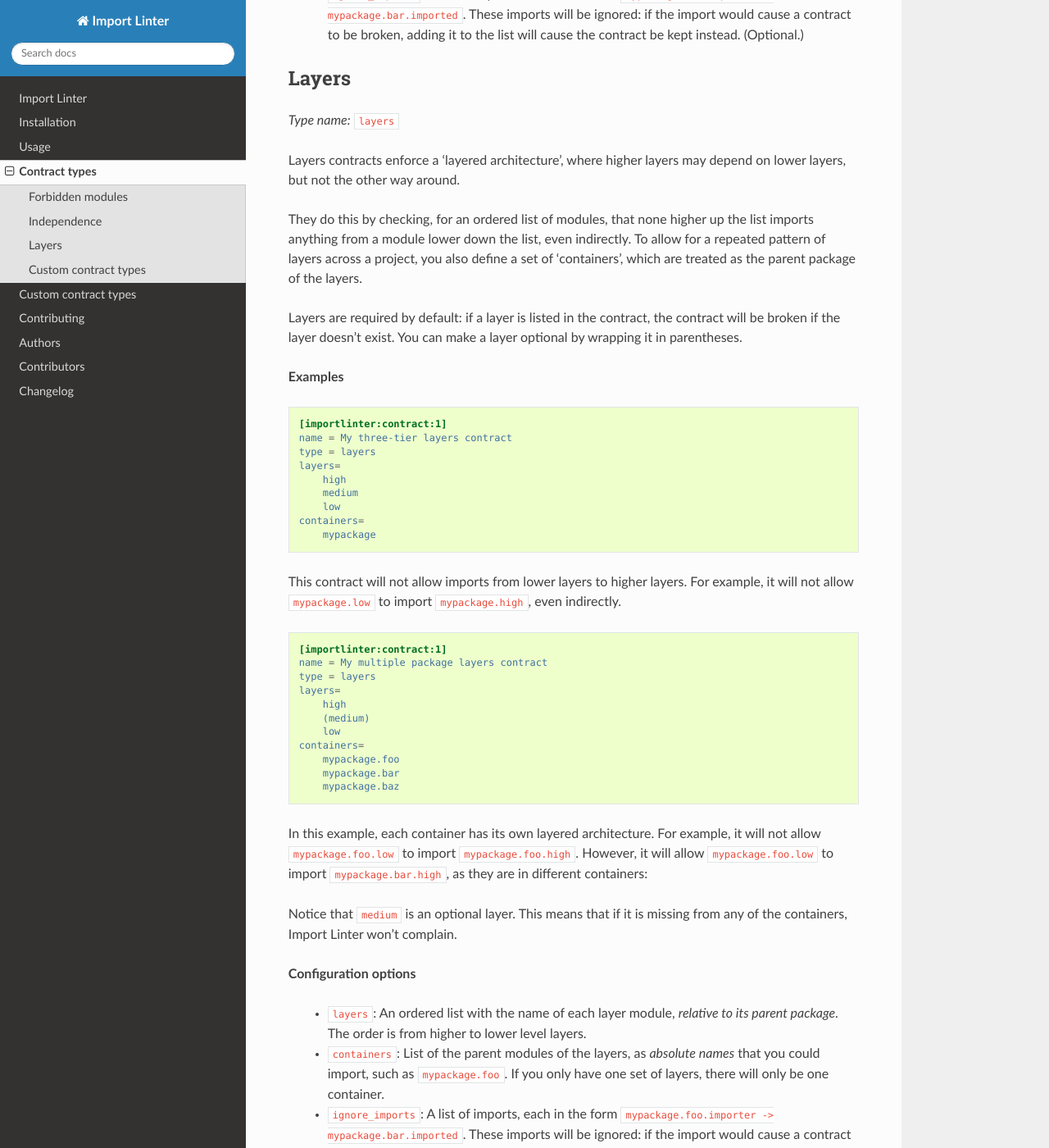
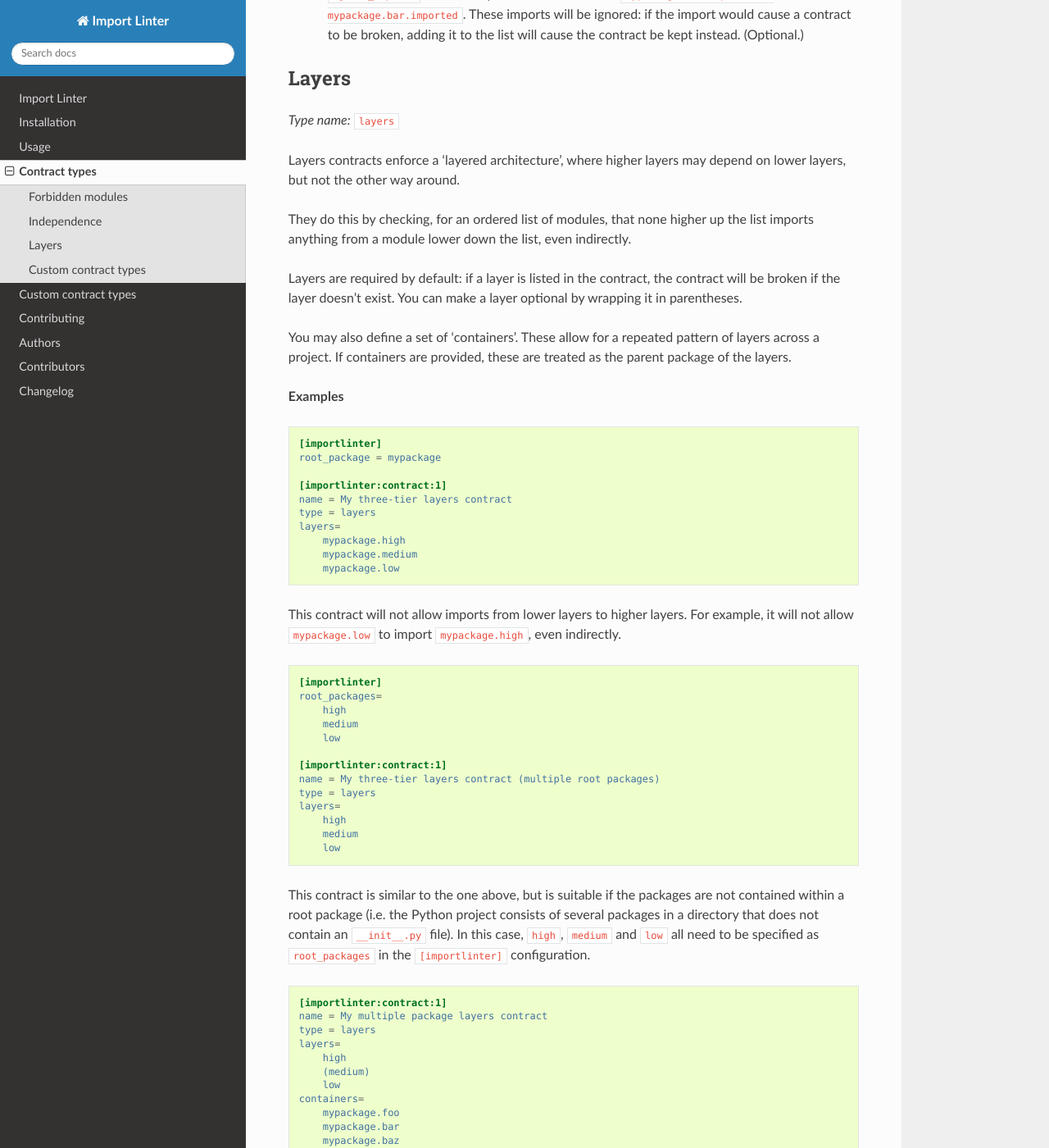
Before and after one commit to seddonym/import-linter, a Sphinx documentation site: the page built from docs/contract_types.rst, in a window 1280 px wide and 1400 px high, scrolled down 2045 px. Shown: the whole window at 82% size. Built offline with Sphinx 7.4.7 and the Read the Docs theme 2.0.0, drawn with Linux system fonts in a browser that asks for light colours; some of the changed text lies outside the part shown.

Commit message:
Update docs to reflect root_packages and optional containers

```diff
--- a/README.rst
+++ b/README.rst
@@ -13,7 +13,7 @@ Import Linter
     :target: https://travis-ci.org/seddonym/import-linter
 
 
-Import Linter allows you to define and enforce rules for the internal and external imports within your Python project.
+Import Linter allows you to define and enforce rules for the imports within and between Python packages.
 
 * Free software: BSD license
 * Documentation: https://import-linter.readthedocs.io.
@@ -29,8 +29,8 @@ Overview
 --------
 
 Import Linter is a command line tool to check that you are following a self-imposed
-architecture within your Python project. It does this by analysing the imports between all the modules in a Python
-package, and compares this against a set of rules that you provide in a configuration file.
+architecture within your Python project. It does this by analysing the imports between all the modules in one
+or more Python packages, and compares this against a set of rules that you provide in a configuration file.
 
 The configuration file contains one or more 'contracts'. Each contract has a specific
 type, which determines the sort of rules it will apply. For example, the ``forbidden``
--- a/docs/contract_types.rst
+++ b/docs/contract_types.rst
@@ -108,28 +108,52 @@ Layers contracts enforce a 'layered architecture', where higher layers may depen
 way around.
 
 They do this by checking, for an ordered list of modules, that none higher up the list imports anything from a module
-lower down the list, even indirectly. To allow for a repeated pattern of layers across a project, you also define
-a set of 'containers', which are treated as the parent package of the layers.
+lower down the list, even indirectly.
 
 Layers are required by default: if a layer is listed in the contract, the contract will be broken if the layer
 doesn't exist. You can make a layer optional by wrapping it in parentheses.
+
+You may also define a set of 'containers'. These allow for a repeated pattern of layers across a project. If containers
+are provided, these are treated as the parent package of the layers.
 
 **Examples**
 
 .. code-block:: ini
 
+    [importlinter]
+    root_package = mypackage
+
     [importlinter:contract:1]
     name = My three-tier layers contract
+    type = layers
+    layers=
+        mypackage.high
+        mypackage.medium
+        mypackage.low
+
+This contract will not allow imports from lower layers to higher layers. For example, it will not allow
+``mypackage.low`` to import ``mypackage.high``, even indirectly.
+
+.. code-block:: ini
+
+    [importlinter]
+    root_packages=
+        high
+        medium
+        low
+
+    [importlinter:contract:1]
+    name = My three-tier layers contract (multiple root packages)
     type = layers
     layers=
         high
         medium
         low
-    containers=
-        mypackage
 
-This contract will not allow imports from lower layers to higher layers. For example, it will not allow
-``mypackage.low`` to import ``mypackage.high``, even indirectly.
+This contract is similar to the one above, but is suitable if the packages are not contained within a root package
+(i.e. the Python project consists of several packages in a directory that does not contain an ``__init__.py`` file).
+In this case, ``high``, ``medium`` and ``low`` all need to be specified as ``root_packages`` in the
+``[importlinter]`` configuration.
 
 .. code-block:: ini
 
@@ -155,11 +179,12 @@ won't complain.
 **Configuration options**
 
     - ``layers``:
-      An ordered list with the name of each layer module, *relative to its parent package*. The order is from higher
-      to lower level layers.
+      An ordered list with the name of each layer module. If containers are specified, then these names must be
+      *relative to the container*. The order is from higher to lower level layers. Layers wrapped in parentheses
+      (e.g. ``(foo)``) will be ignored if they are not present in the file system.
     - ``containers``:
       List of the parent modules of the layers, as *absolute names* that you could import, such as
-      ``mypackage.foo``. If you only have one set of layers, there will only be one container.
+      ``mypackage.foo``. (Optional.)
     - ``ignore_imports``:
       A list of imports, each in the form ``mypackage.foo.importer -> mypackage.bar.imported``. These imports
       will be ignored: if the import would cause a contract to be broken, adding it to the list will cause the
--- a/setup.py
+++ b/setup.py
@@ -18,7 +18,7 @@ setup(
     name="import-linter",
     version="1.0b4",
     license="BSD 2-Clause License",
-    description="Enforces rules for the internal and external imports within your Python project.",
+    description="Enforces rules for the imports within and between Python packages.",
     long_description=read("README.rst"),
     long_description_content_type="text/x-rst",
     author="David Seddon",
```
Also changed, not shown: docs/usage.rst (+19 -4 lines), 1 other file.
